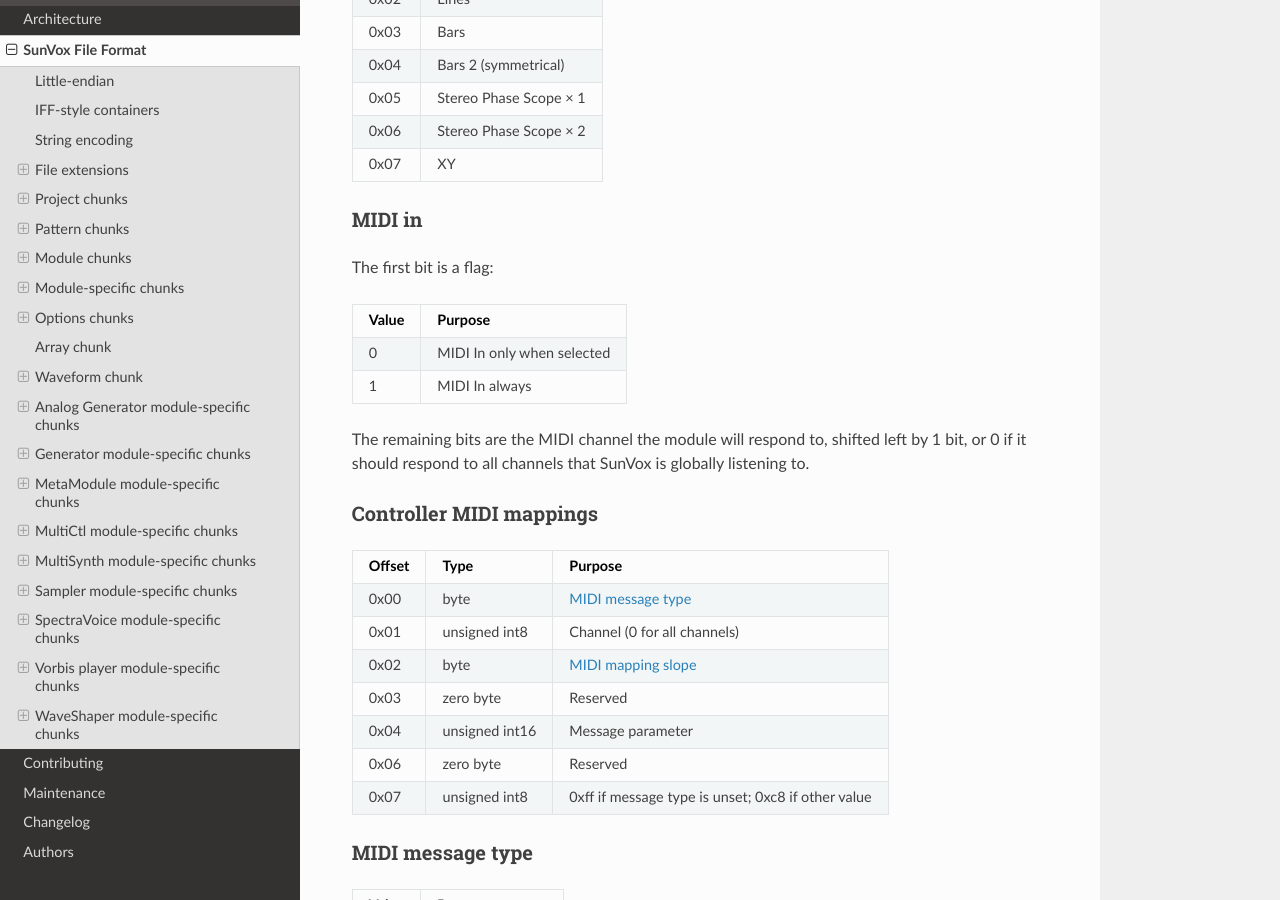
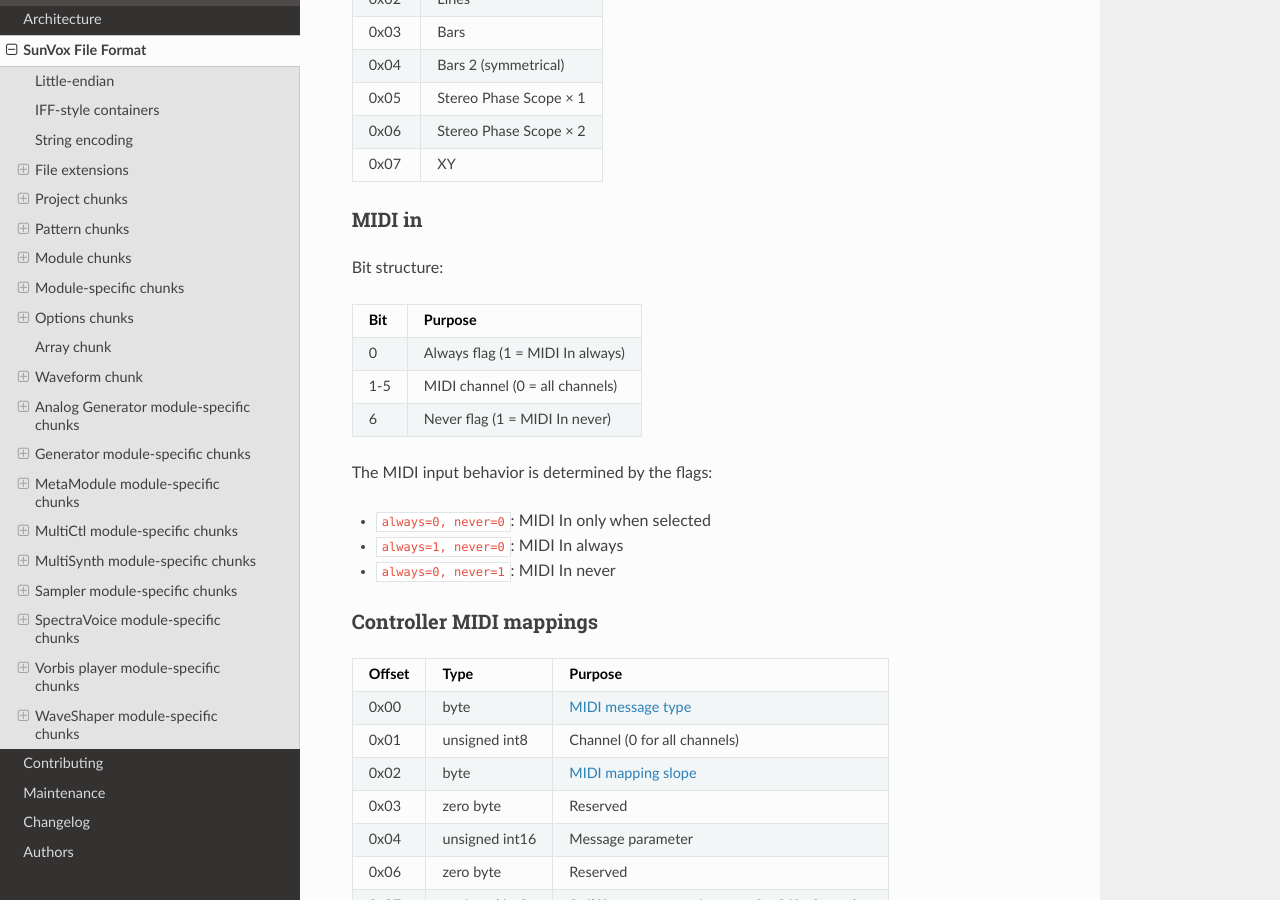
Before and after one commit to metrasynth/radiant-voices, a Sphinx documentation site: the page built from docs/sunvox-file-format.rst, in a window 1280 px wide and 900 px high, scrolled down 9557 px. Built offline with Sphinx 7.4.7 and the Read the Docs theme 3.1.0, drawn with Linux system fonts in a browser that asks for light colours; pages that are not in the unit, such as notebooks, are missing from menus; the version number is read from the project's files by our own code.

```diff
--- a/docs/sunvox-file-format.rst
+++ b/docs/sunvox-file-format.rst
@@ -421,18 +421,21 @@ Value   Purpose
 MIDI in
 .......
 
-The first bit is a flag:
+Bit structure:
 
 ======  ==========================
-Value   Purpose
+Bit     Purpose
 ======  ==========================
-0       MIDI In only when selected
-1       MIDI In always
+0       Always flag (1 = MIDI In always)
+1-5     MIDI channel (0 = all channels)
+6       Never flag (1 = MIDI In never)
 ======  ==========================
 
-The remaining bits are the MIDI channel the module will respond to,
-shifted left by 1 bit, or 0 if it should respond to all channels
-that SunVox is globally listening to.
+The MIDI input behavior is determined by the flags:
+
+- ``always=0, never=0``: MIDI In only when selected
+- ``always=1, never=0``: MIDI In always
+- ``always=0, never=1``: MIDI In never
 
 Controller MIDI mappings
 ........................
```
Also changed, not shown: CHANGELOG.rst (+13 -0 lines), 1 other file.
